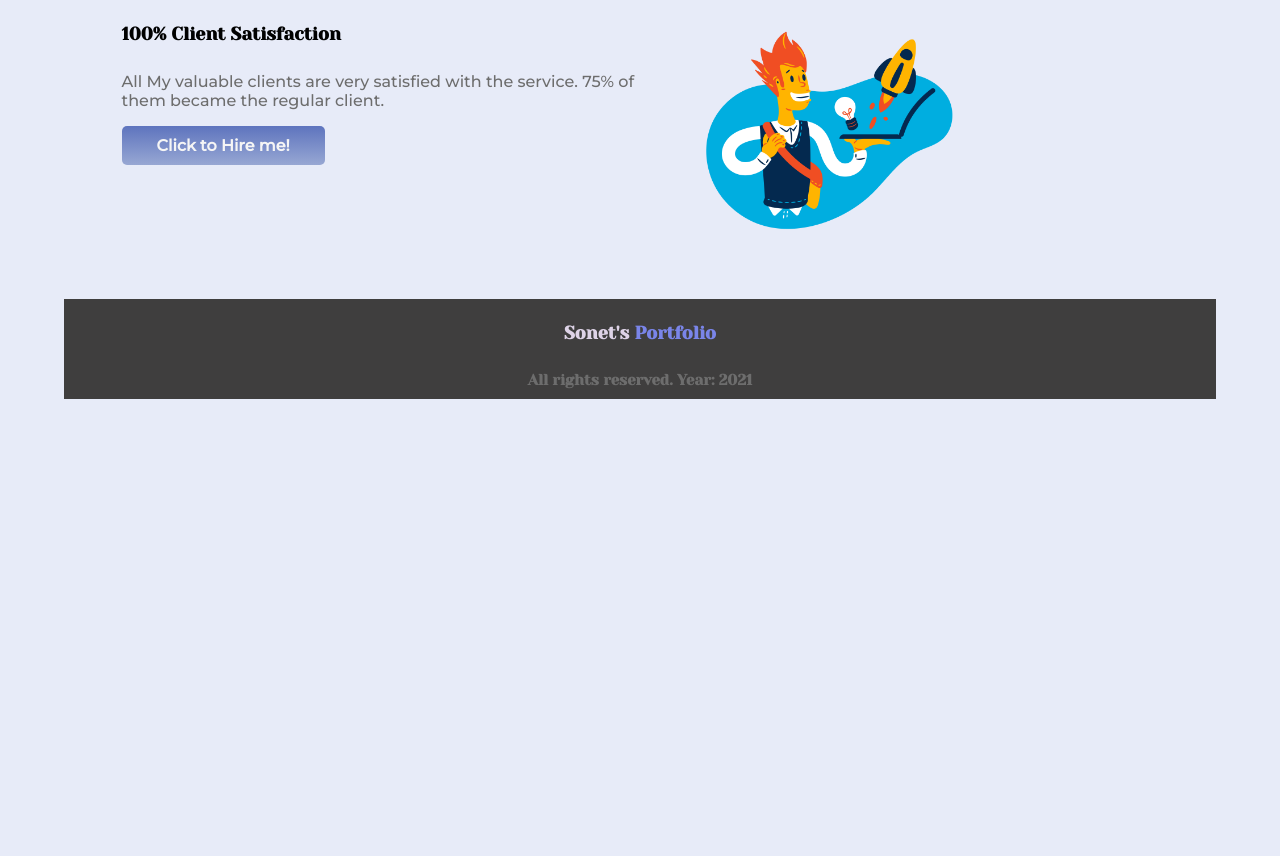
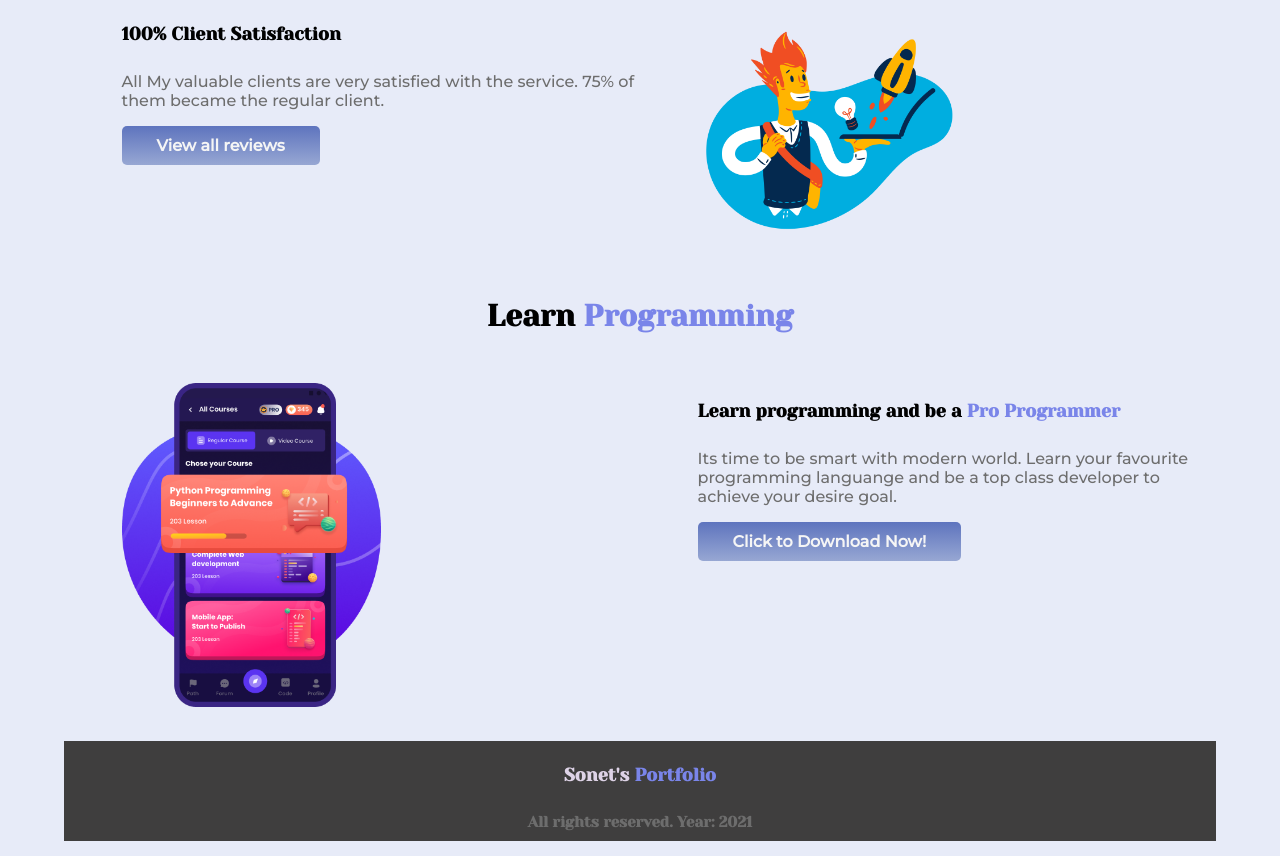
Before and after one commit to roysonet/assignment1, a plain HTML site: page index.html in a window 1280 px wide. Shown: the part 1500-2356 px from the top of the page. Before the commit the page ends 1914 px from the top, so only its background shows below. Drawn offline with Linux system fonts and the light colour scheme.

Commit message:
complete

```diff
--- a/index.html
+++ b/index.html
@@ -97,7 +97,7 @@
 
             <p>All My valuable clients are very satisfied with the service. 75% of them became the regular client.</p>
             <a class="button" href="https://www.linkedin.com/in/roysonet?originalSubdomain=bd" target="_blank"
-                rel="noopener noreferrer">Click to Hire me!</a>
+                rel="noopener noreferrer">View all reviews</a>
 
         </div>
 
@@ -108,6 +108,29 @@
 
     </section>
 
+    <h2>Learn <span class="color-blue">Programming</span></h2>
+    <section class="flex">
+
+        <div class="half-width">
+            <img src="illustrators/hero.png" alt="pic 2">
+        </div>
+
+
+        <div class="half-width">
+            <h3>Learn programming and be a <span class="color-blue">Pro Programmer</span></h3>
+
+            <p>Its time to be smart with modern world. Learn your favourite programming languange and be a top class
+                developer to achieve your desire goal.</p>
+            <a class="button" href="https://programming-hero.com" target="_blank" rel="noopener noreferrer">Click to
+                Download Now!</a>
+
+        </div>
+
+
+
+    </section>
+
+
 </body>
 <footer>
 
```
Also changed, not shown: illustrators/hero.png (added).
